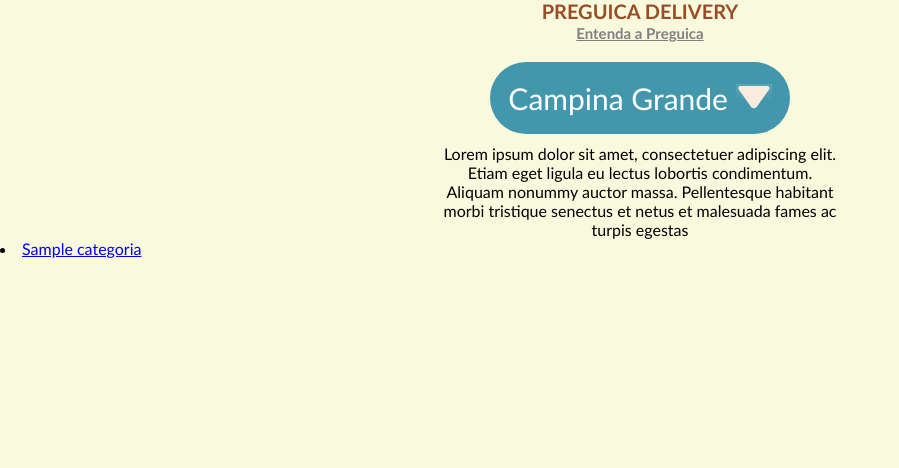
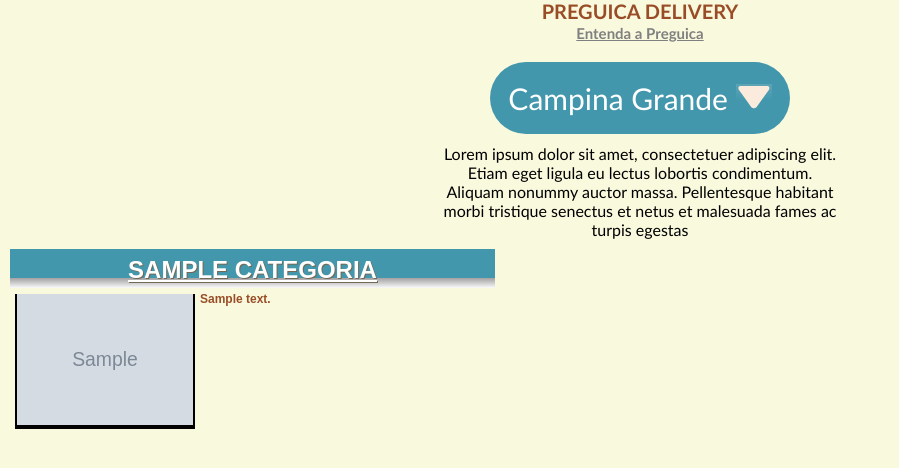
Before and after one commit to felipevieira/EntregAqui, a Django app: template delivery/templates/categorias.html in a window 1280 px wide. Shown: the part 273-741 px from the top of the page, without its empty margins (0-899 px from the left). Run offline with Django 3.2, Linux system fonts and the light colour scheme; the template is opened without the code that fills it: most values are stand-ins (such as "Sample title", 1, 10 or a date in 2020); grey boxes marked "Sample" are stand-in pictures.

Commit message:
Adicionando elemento de uma categoria e a imagem dela

```diff
--- a/delivery/models.py
+++ b/delivery/models.py
@@ -33,6 +33,9 @@ class EnderecoLoja(Endereco):
 
 class Categoria(models.Model):
     nome = models.CharField(max_length=20, unique=True)
+    descricao = models.CharField(max_length=300)
+    imagem = models.ImageField(upload_to='/static/images/')
+
 
     def __unicode__(self):
         return self.nome
--- a/delivery/templates/base.html
+++ b/delivery/templates/base.html
@@ -5,6 +5,8 @@
     	<link rel="stylesheet" type="text/css" href="/static/style/popup.css" />
     	<link rel="stylesheet" type="text/css" href="/static/style/login.css" />
     	<link rel="stylesheet" type="text/css" href="/static/style/styleForms.css" />
+    	<link rel="stylesheet" type="text/css" href="/static/style/listagemElementos.css" />
+
 
     	<script src="/static/js/jquery-1.6.4.min.js" type="text/javascript"></script>
     	<script src="/static/js/popup.js" type="text/javascript"></script>
--- a/delivery/templates/categorias.html
+++ b/delivery/templates/categorias.html
@@ -2,8 +2,23 @@
 
 {% block titulo %}EntregAqui - {{cidade}}{% endblock %}
 
-{% block barra_lateral %}
+{% block conteudo %}
+    <div class="categorias" align="center">
     {% for categoria in categorias %}
-    <li id="categoria_{{categoria.id}}"><a href="/{{cidade}}/{{categoria.nome}}">{{categoria.nome}}</a></li>
+	    <div class="oferta">
+	    	<a target="_blank" href="/{{cidade}}/{{categoria.nome}}" class="topoOferta" title="GROUPON - Compra Coletiva em Joao Pessoa">
+	  			<h2 style="display:inline;margin:0;font-size:24px"><center>{{categoria.nome}}</center></h2></a>
+				<div class="conteudoOferta">
+					<div class="divimagem">
+						<a target="_blank" href="http://www.todasdodia.com.br/oferta/175048" title="GROUPON - Compra Coletiva em Joao Pessoa" class="imagemOferta" />
+						<img width="176" height="131" src="{{categoria.imagem}}" alt="GROUPON - Compra Coletiva em Joao Pessoa" />
+			</a>
+					</div>
+				<h3 class="textoOferta" style="margin: 3px 0 2px 0">{{categoria.descricao}}</h3>
+				</div>
+
+		</div>
+    <!-- li id="categoria_{{categoria.id}}"><a href="/{{cidade}}/{{categoria.nome}}">{{categoria.nome}}</a></li -->
     {% endfor %}
+    </div>
 {% endblock %}
--- a/povoa.py
+++ b/povoa.py
@@ -21,8 +21,8 @@ def main():
     enderecos["pitts"] = EnderecoLoja(logradouro=u"Avenida Manoel Tavares", numero=445,
                               cep="58401402", bairro=u"Alto Branco",
                               cidade=u"Campina Grande", estado=u"Paraiba")
-    alimento = Categoria(nome="Alimentos")
-    lazer = Categoria(nome="Lazer")
+    alimento = Categoria(nome="Alimentos", descricao="Aqui estao todos os restaurantes da cidade" ,imagem="/static/images/categorias_alimentos.jpg")
+    lazer = Categoria(nome="Lazer", descricao= "Aqui estao todos os estabelecimentos de lazer da cidade", imagem="/static/images/categorias_lazer.jpg")
     pitts = Loja(nome=u"Pittsburg", nome_curto="pitts", cnpj="1")
     sapore = Loja(nome=u"Sapore DItalia", nome_curto="sapore", cnpj="2")
     catalogo_sapore = Catalogo()
--- /dev/null
+++ b/static/style/listagemElementos.css
@@ -0,0 +1,51 @@
+@CHARSET "ISO-8859-1";
+
+
+.oferta {
+    float: left;
+    height: 185px;
+    margin: 10px;
+    width: 485px;
+}
+
+.topoOferta {
+	background: url("/static/images/borda-topo.png") repeat-x scroll 0 0 transparent;
+	color: #FFFFFF;
+	float: left;
+	font-family: Arial;
+	font-size: 24px;
+	font-weight: bold;
+	height: 40px;
+	line-height: 42px;
+	text-align: center;
+	text-shadow: 1px 1px #726856;
+	text-transform: uppercase;
+	width: 485px;
+}
+
+
+.divimagem {
+    background: none repeat scroll 0 0 #000000;
+    float: left;
+    height: 135px;
+    margin: 5px;
+    overflow: hidden;
+    width: 180px;
+}
+
+.divimagem .imagemOferta {
+    margin: 0;
+}
+
+
+.textoOferta {
+	color: #994D26;
+	float: left;
+	font-family: Arial;
+	font-size: 12px;
+	font-weight: bold;
+	height: 95px;
+	margin-top: 5px;
+	text-align: justify;
+	width: 290px;
+}
```
Also changed, not shown: static/images/categorias_alimentos.jpg (added), static/images/categorias_lazer.jpg (added).
